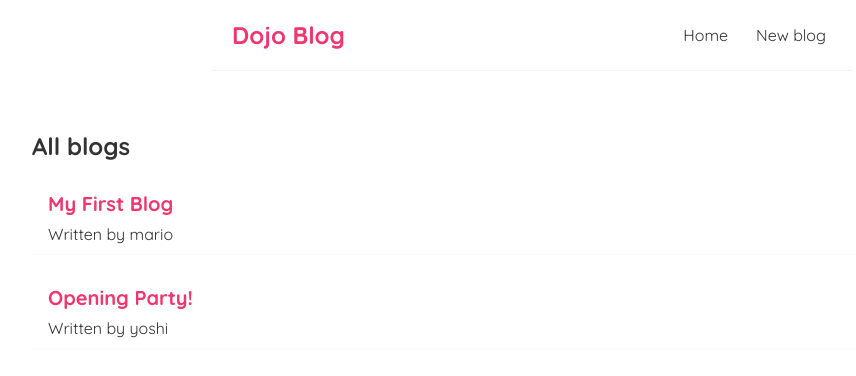
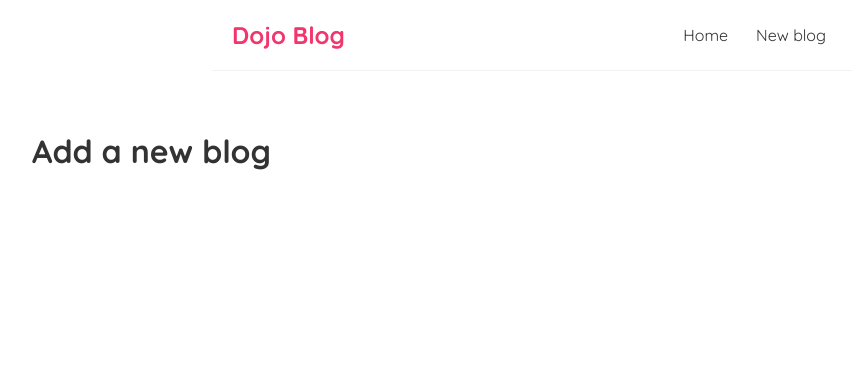
Before and after one commit to girishsalaskar/dojo-blog, a React (Create React App) app: page /create in a window 1280 px wide. Shown: the top 376 px of the page, without its empty margins (108-964 px from the left). Built offline with nearby package versions, Linux system fonts and the light colour scheme; data requests are answered from the project's data file.

Commit message:
Exact matching of route

```diff
--- a/src/App.js
+++ b/src/App.js
@@ -2,6 +2,7 @@
 import Navbar from './Navbar';
 import Home from './Home';
 import { BrowserRouter as Router, Route, Switch } from 'react-router-dom';
+import Create from './Create';
 
 class App extends Component {
   render() {
@@ -11,8 +12,11 @@
           <Navbar />
           <div className="content">
             <Switch>
-              <Route path='/'>
+              <Route exact path='/'>
                 <Home />
+              </Route>
+              <Route path='/create'>
+                <Create />
               </Route>
             </Switch>
           </div>
--- /dev/null
+++ b/src/Create.js
@@ -0,0 +1,11 @@
+import React from "react";
+
+const Create = () => {
+    return (
+        <div className="create">
+            <h1>Add a new blog</h1>
+        </div>
+     );
+}
+
+export default Create;
```
